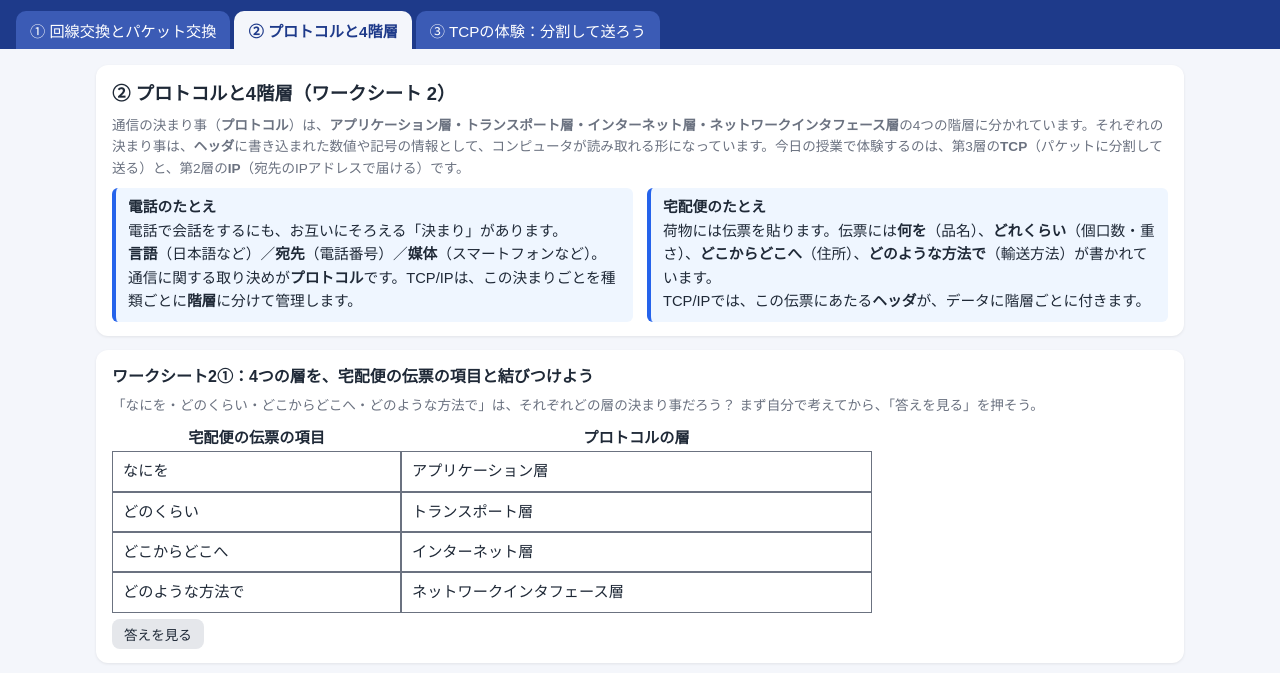
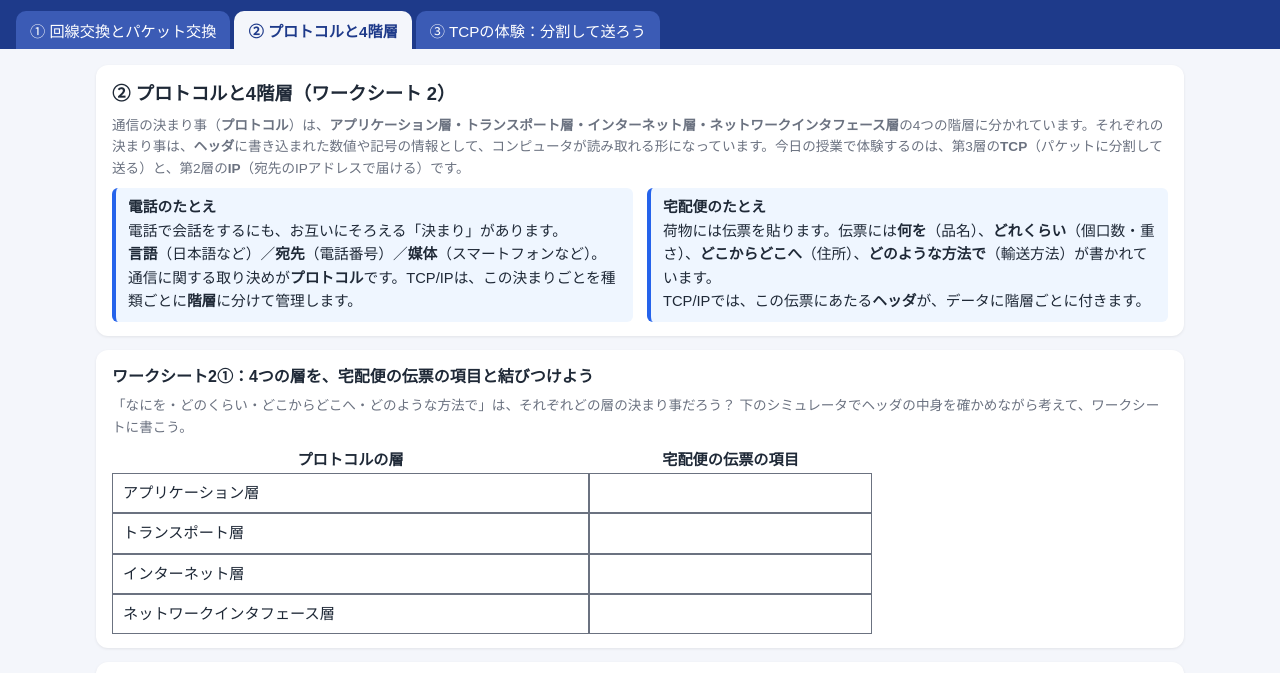
Before and after one commit to takanari-k-creator/tcpip-taiken, a plain HTML site: page index.html in a window 1280 px wide. Both pictures are taken after a click on the button "② プロトコルと4階層". Shown: the part 75-748 px from the top of the page. Drawn offline with Linux system fonts and the light colour scheme.

Commit message:
ワークシート2①の解答を削除（生徒が自分で発見できるように）

```diff
--- a/index.html
+++ b/index.html
@@ -188,13 +188,12 @@ footer{text-align:center;font-size:.8rem;color:var(--sub);padding:10px 0 24px}
 
   <div class="card">
     <h3>ワークシート2①：4つの層を、宅配便の伝票の項目と結びつけよう</h3>
-    <p class="note" style="margin:0 0 8px">「なにを・どのくらい・どこからどこへ・どのような方法で」は、それぞれどの層の決まり事だろう？ まず自分で考えてから、「答えを見る」を押そう。</p>
-    <table class="hd" id="wsTbl"><tr><th>宅配便の伝票の項目</th><th>プロトコルの層</th><th class="ans">宅配便に例えると（答え）</th></tr>
-      <tr><td>なにを</td><td>アプリケーション層</td><td class="ans">荷物の中身（品名）</td></tr>
-      <tr><td>どのくらい</td><td>トランスポート層</td><td class="ans">荷物の数・大きさ（個口数・重さ）</td></tr>
-      <tr><td>どこからどこへ</td><td>インターネット層</td><td class="ans">届け先と差出人の住所</td></tr>
-      <tr><td>どのような方法で</td><td>ネットワークインタフェース層</td><td class="ans">運び方（トラック・飛行機・船など）</td></tr></table>
-    <button class="btn sub sm" id="wsBtn" style="margin-top:6px">答えを見る</button>
+    <p class="note" style="margin:0 0 8px">「なにを・どのくらい・どこからどこへ・どのような方法で」は、それぞれどの層の決まり事だろう？ 下のシミュレータでヘッダの中身を確かめながら考えて、ワークシートに書こう。</p>
+    <table class="hd" id="wsTbl"><tr><th>プロトコルの層</th><th>宅配便の伝票の項目</th></tr>
+      <tr><td>アプリケーション層</td><td></td></tr>
+      <tr><td>トランスポート層</td><td></td></tr>
+      <tr><td>インターネット層</td><td></td></tr>
+      <tr><td>ネットワークインタフェース層</td><td></td></tr></table>
   </div>
 
   <div class="card">
@@ -470,7 +469,6 @@ document.getElementById('csGo').onclick=()=>{reset();tickMs=900/parseFloat(docum
 tickMs=900/parseFloat(document.getElementById('csSpd').value);
 reset();frame();
 })();
-document.getElementById('wsBtn').onclick=function(){const t=document.getElementById('wsTbl');t.classList.toggle('show');this.textContent=t.classList.contains('show')?'答えをかくす':'答えを見る';};
 /* ---------- tabs ---------- */
 document.querySelectorAll('#tabs button').forEach(b=>b.onclick=()=>{
   document.querySelectorAll('#tabs button').forEach(x=>x.classList.toggle('active',x===b));
```
